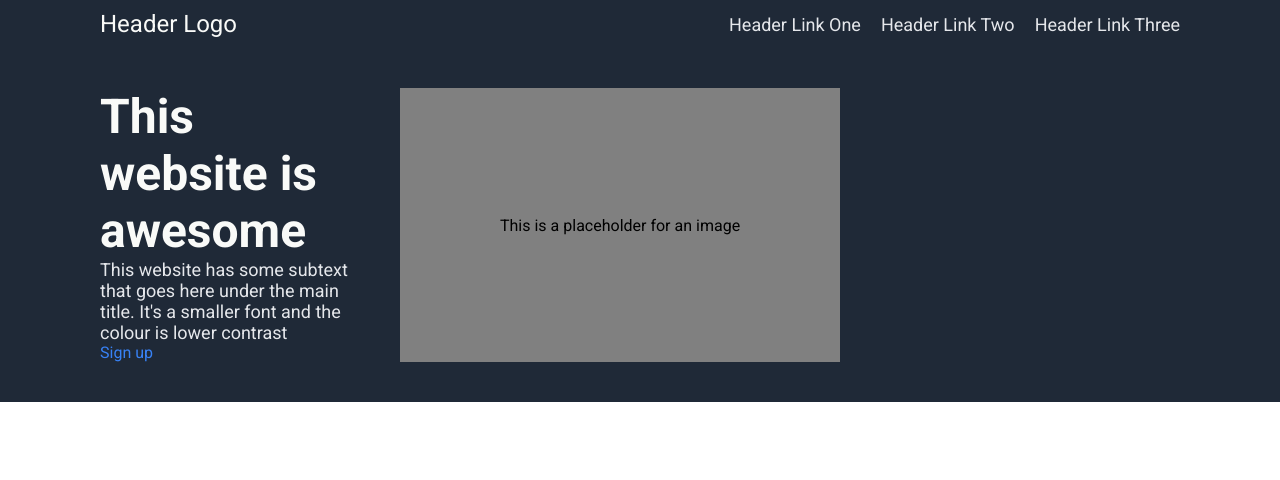
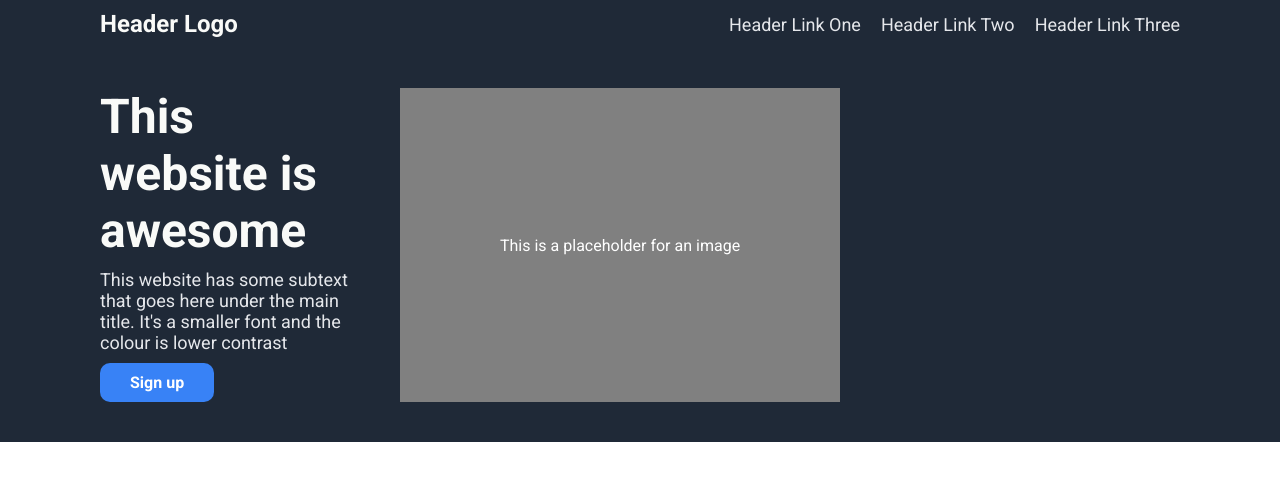
Before and after one commit to henchdom/landing-page, a plain HTML site: page index.html in a window 1280 px wide. Drawn offline with Linux system fonts and the light colour scheme.

Commit message:
finish base style section one and header

```diff
--- a/style.css
+++ b/style.css
@@ -18,6 +18,7 @@
 .header-logo {
     font-size: 24px;
     color: #f9faf8;
+    font-weight: bold;
 
 }
 .container {
@@ -38,6 +39,7 @@
     flex-wrap: wrap;
     max-width: 300px;
     padding-right: 40px;
+    gap: 10px;
 }
 
 .left-heading {
@@ -52,7 +54,11 @@
 }
 
 .left-button {
-    color: #3882f6;
+    color: white;
+    background-color: #3882f6;
+    padding: 10px 30px;
+    border-radius: 10px;
+    font-weight: bold;
 }
 
 .right {
@@ -61,4 +67,5 @@
     padding: 100px;
     background-color: grey;
     flex-wrap: nowrap;
+    color: white;
 }
```
